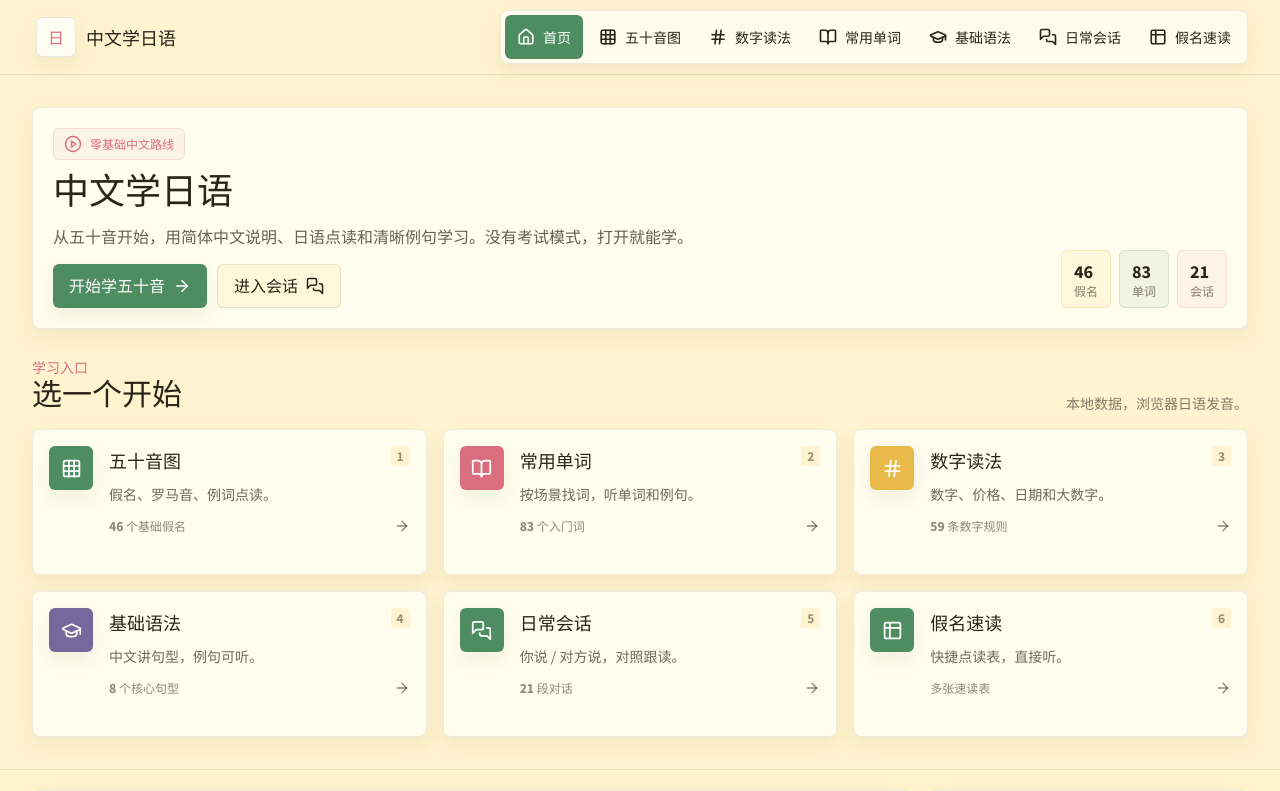
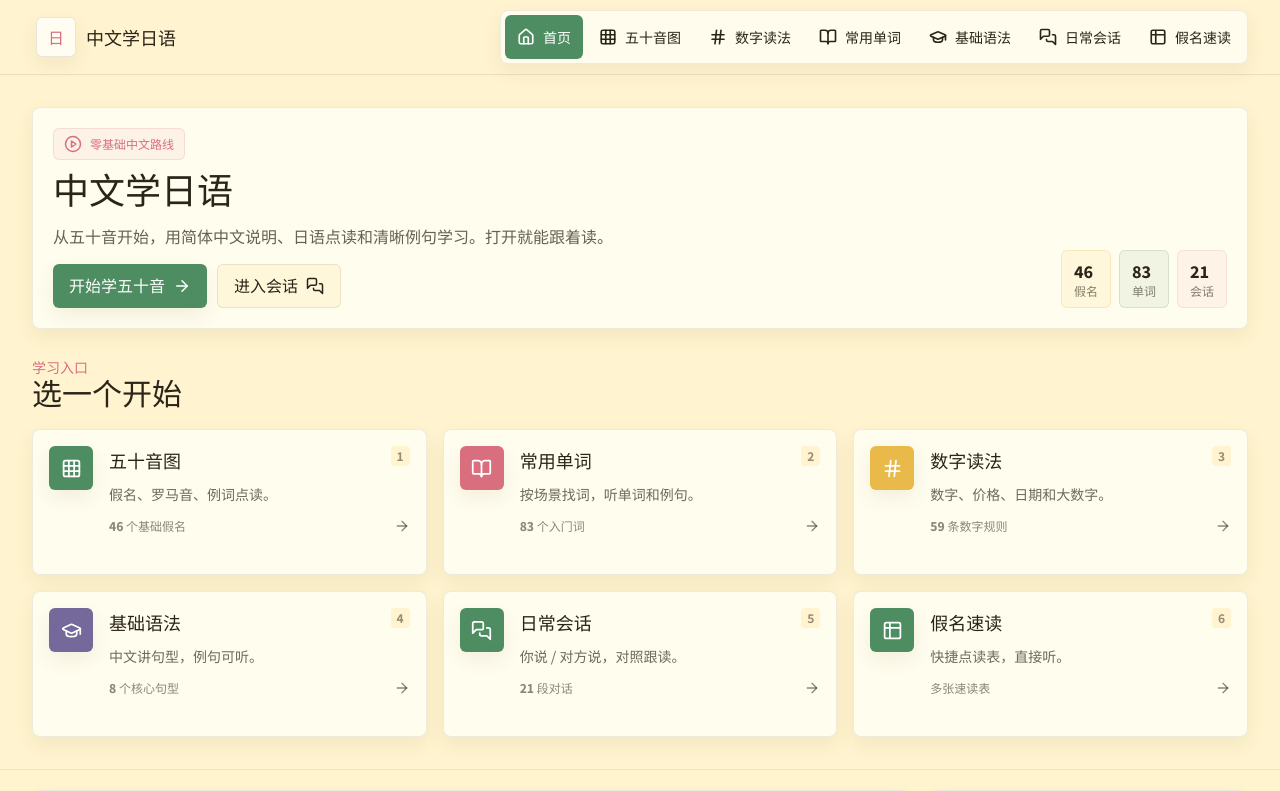
Before and after one commit to marksui/nihongo-learning, a React (Vite) app: page / in a window 1280 px wide. Shown: the top 791 px of the page. Built offline with nearby package versions, Linux system fonts and the light colour scheme.

Commit message:
Remove technical copy from learner UI

```diff
--- a/src/pages/Home.tsx
+++ b/src/pages/Home.tsx
@@ -90,7 +90,7 @@ const Home = ({ onNavigate }: HomeProps) => {
         eyebrow="零基础中文路线"
         icon={PlayCircle}
         title="中文学日语"
-        description="从五十音开始，用简体中文说明、日语点读和清晰例句学习。没有考试模式，打开就能学。"
+        description="从五十音开始，用简体中文说明、日语点读和清晰例句学习。打开就能跟着读。"
         stats={[
           { label: "假名", value: kanaItems.length },
           { label: "单词", value: vocabulary.length },
@@ -124,7 +124,6 @@ const Home = ({ onNavigate }: HomeProps) => {
             <p className="text-sm font-extrabold text-sakura">学习入口</p>
             <h2 className="font-serif text-2xl font-bold text-ink sm:text-3xl">选一个开始</h2>
           </div>
-          <p className="text-sm text-ink/58">本地数据，浏览器日语发音。</p>
         </div>
 
         <div className="grid gap-4 md:grid-cols-2 xl:grid-cols-3">
--- a/src/pages/KanaPage.tsx
+++ b/src/pages/KanaPage.tsx
@@ -15,11 +15,11 @@ const KanaPage = ({ onSpeak }: KanaPageProps) => {
         eyebrow="Kana"
         icon={Grid3X3}
         title="五十音图"
-        description="每张卡同时显示平假名、片假名、罗马音和例词。点击播放按钮可以用浏览器内置日语语音点读发音。"
+        description="每张卡同时显示平假名、片假名、罗马音和例词。点击播放按钮就能听发音。"
         stats={[
           { label: "行", value: kanaGroups.length },
           { label: "假名", value: kanaItems.length },
-          { label: "点读", value: "ja-JP" },
+          { label: "点读", value: "可听" },
         ]}
       />
 
```
